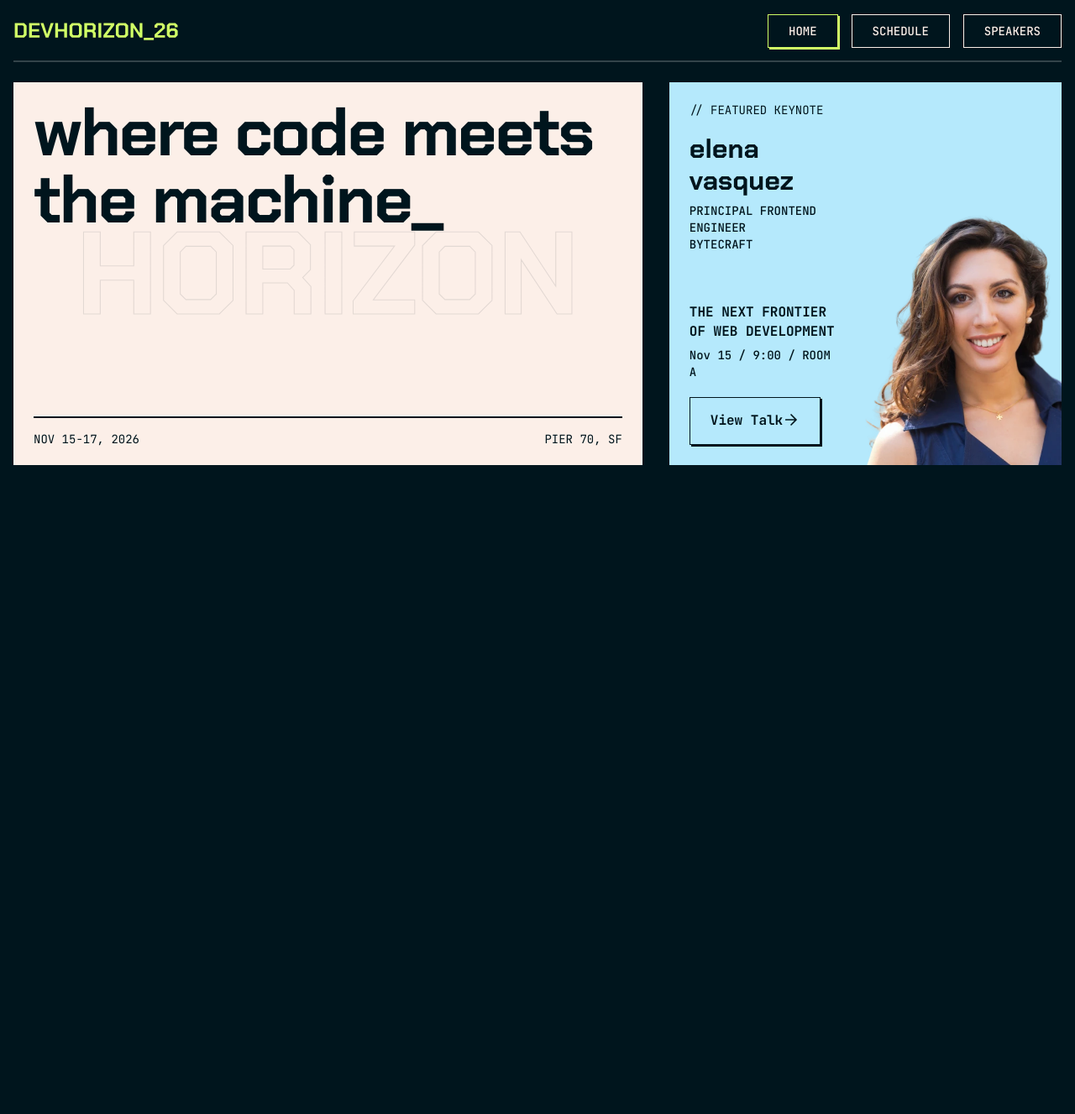
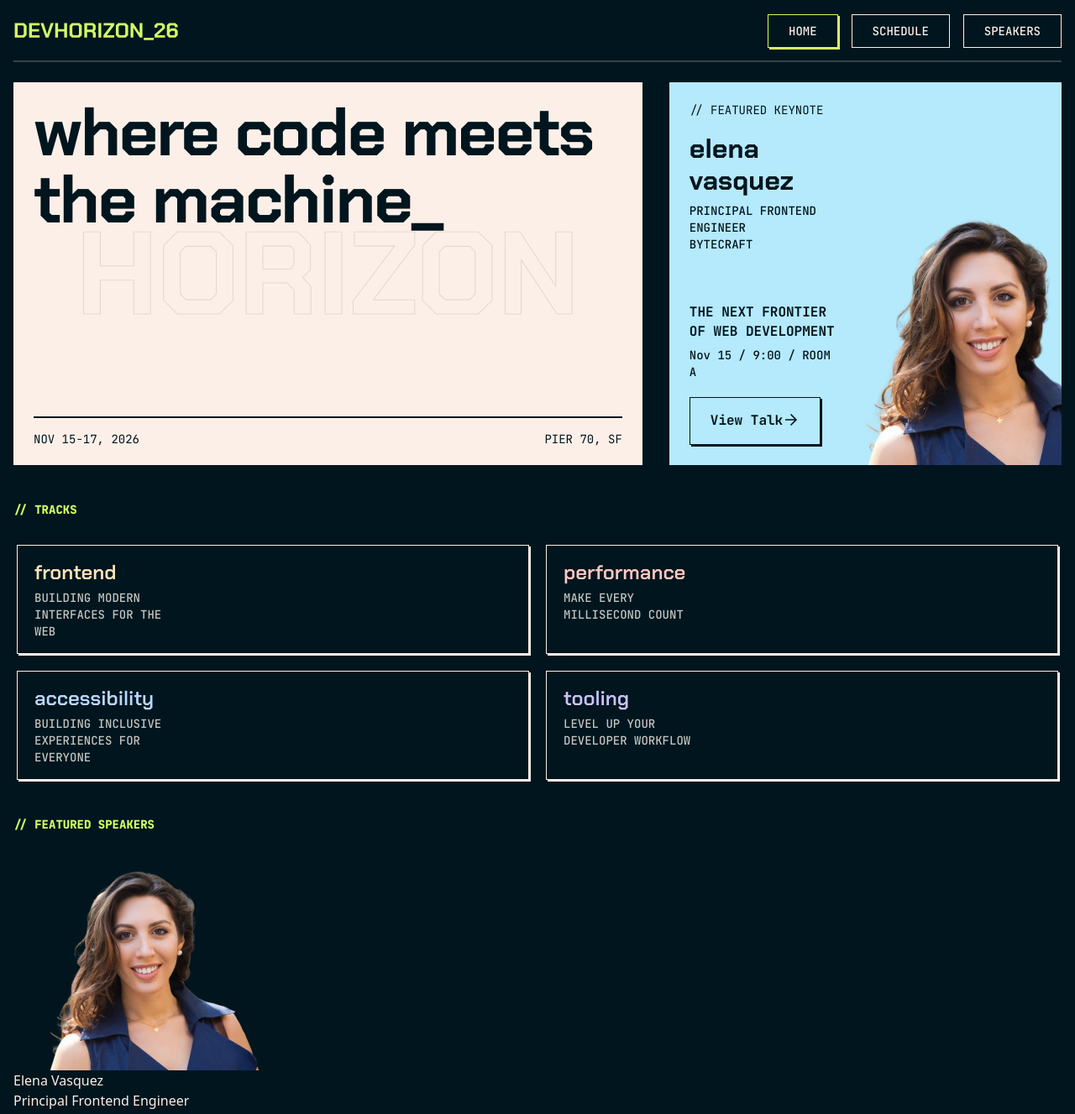
Before and after one commit to conormcfarlane/tech-conference, a Next.js app: page / in a window 1280 px wide. Shown: the top 1327 px of the page at 84% size. Before the commit the page ends 800 px from the top, so only its background shows below. Built offline with nearby package versions, Linux system fonts and the light colour scheme.

Commit message:
Tracks section done, ImageHelper function made, FeaturedSpeakers section started

```diff
--- a/app/components/features/FeaturedSpeaker.tsx
+++ b/app/components/features/home/FeaturedSpeaker.tsx
@@ -27,7 +27,7 @@ export default function FeaturedSpeaker({ speakers, talks }: FeaturedSpeakerProp
 
 
     return (
-        <section className='grid grid-cols-1 min-[1130px]:grid-cols-[45%_55%] bg-(--cyan-100) text-(--neutral-900) overflow-visible min-[1130px]:h-full'>
+        <section className='grid grid-cols-1 min-[1130px]:grid-cols-[45%_55%] bg-(--cyan-100) text-(--neutral-900) overflow-hidden min-[1130px]:h-full'>
             <div className='flex flex-col space-y-5 p-6 min-[1300px]:pr-0'>
                 <div>
                     <h2 className='text-preset-6 mb-4'>{"// FEATURED KEYNOTE"}</h2>
@@ -45,9 +45,9 @@ export default function FeaturedSpeaker({ speakers, talks }: FeaturedSpeakerProp
                     <Image src="/images/icon-arrow-right.svg" width={20} height={20} alt='view more button arrow' />
                 </button>
             </div>
-            <div className='relative hidden sm:block overflow-visible'>
-                <div className='absolute right-0 bottom-0 translate-x-1/5 translate-y-1'>
-                    <Image src={avatarUrl} width={400} height={462} alt='Speakers Avatar' className='block h-auto max-w-none' />
+            <div className='relative hidden sm:block'>
+                <div className='absolute right-0 bottom-0 translate-x-1/5 translate-y-2'>
+                    <Image src={avatarUrl} width={400} height={462} alt='Speakers Avatar' className='block h-auto max-w-none ' />
                 </div>
             </div>
 
--- /dev/null
+++ b/app/components/features/home/FeaturedSpeakersList.tsx
@@ -0,0 +1,38 @@
+import React from 'react'
+import type { Speaker } from '@/types/speaker'
+import Image from 'next/image'
+import { ImageUrlHelper } from '@/utils/ImageHelper'
+
+type FeaturedSpeakersListProps = {
+    speakers: Speaker[];
+}
+export default function FeaturedSpeakersList({ speakers }: FeaturedSpeakersListProps) {
+
+    const featuredSpeakers = speakers.filter((speaker) => speaker.featured == true)
+
+    return (
+        <section>
+            <p className="text-preset-6-extraBold text-(--green-200) mb-5 min-[1130px]:mb-8">{"// FEATURED SPEAKERS"}</p>
+            <div>
+                {featuredSpeakers.map((speaker) => {
+                    const imagepath = ImageUrlHelper(speaker.avatar);
+                    console.log(imagepath)
+                    return (
+                        <div key={speaker.id} className='grid'>
+                            <div><Image src={imagepath} width={318} height={250} alt="avatar" /></div>
+                            <div>
+                                <div>
+                                    <p>{speaker.name}</p>
+                                    <p>{speaker.role}</p>
+                                    <p>{speaker.company}</p>
+                                </div>
+                                <div><p>The next frontier</p></div>
+                            </div>
+                        </div>
+                    )
+
+                })}
+            </div>
+        </section>
+    )
+}
--- /dev/null
+++ b/app/components/features/home/Tracks.tsx
@@ -0,0 +1,21 @@
+import type { Tracks } from "@/types/tracks"
+type TrackProps = {
+    tracks: Tracks[];
+}
+export default function Tracks({ tracks }: TrackProps) {
+    const visibleTracks = tracks.filter((track) => track.id !== "tr_0");
+
+    return (
+        <section>
+            <p className="text-preset-6-extraBold text-(--green-200) mb-5 min-[1130px]:mb-8">{"// TRACKS"}</p>
+            <div className="grid gap-5 md:grid-cols-2 px-1">
+                {visibleTracks.map((track) => (
+                    <div key={track.id} className="px-5 py-4 border border-shadow">
+                        <p style={{color:track.color}} className="text-preset-3 mb-1.5">{track.name.toLowerCase()}</p>
+                        <p className="text-preset-6-medium max-w-[20ch] text-(--neutral-200)">{track.description.toUpperCase()}</p>
+                    </div>
+                ))}
+            </div>
+        </section>
+    )
+}
--- a/app/page.tsx
+++ b/app/page.tsx
@@ -1,8 +1,10 @@
 import Navbar from "./components/layout/Navbar"
 import Hero from "./components/features/home/Hero";
-import FeaturedSpeaker from "./components/features/FeaturedSpeaker";
+import FeaturedSpeaker from "./components/features/home/FeaturedSpeaker";
 
 import techConferenceData from "../data/data.json"
+import Tracks from "./components/features/home/Tracks";
+import FeaturedSpeakersList from "./components/features/home/FeaturedSpeakersList";
 
 export default function Home() {
   const conference = techConferenceData.conference;
@@ -12,12 +14,13 @@ export default function Home() {
   return (
     <div className="mx-4 min-[1300px]:mx-10 overflow-hidden">
       <Navbar />
-      <main>
-        <div className="min-[1130px]:grid min-[1130px]:grid-cols-[60%_40%] min-[1130px]:gap-8 " >
+      <main className="space-y-11">
+        <div className="grid gap-6 min-[1130px]:grid min-[1130px]:grid-cols-[60%_40%] min-[1130px]:gap-8 " >
           <Hero />
           <FeaturedSpeaker speakers={speakers} talks={talks} />
         </div>
-
+        <Tracks tracks={tracks} />
+        <FeaturedSpeakersList speakers={speakers} />
       </main>
     </div>
   );
--- /dev/null
+++ b/types/tracks.ts
@@ -0,0 +1,6 @@
+export interface Tracks {
+    id: string
+    name: string
+    description: string
+    color: string;
+}
--- /dev/null
+++ b/utils/ImageHelper.ts
@@ -0,0 +1,5 @@
+export function ImageUrlHelper(url: string) {
+    const imageName = url.split("/").pop();
+    const imageSrc = `/images/${imageName}`
+    return imageSrc;
+}
```
